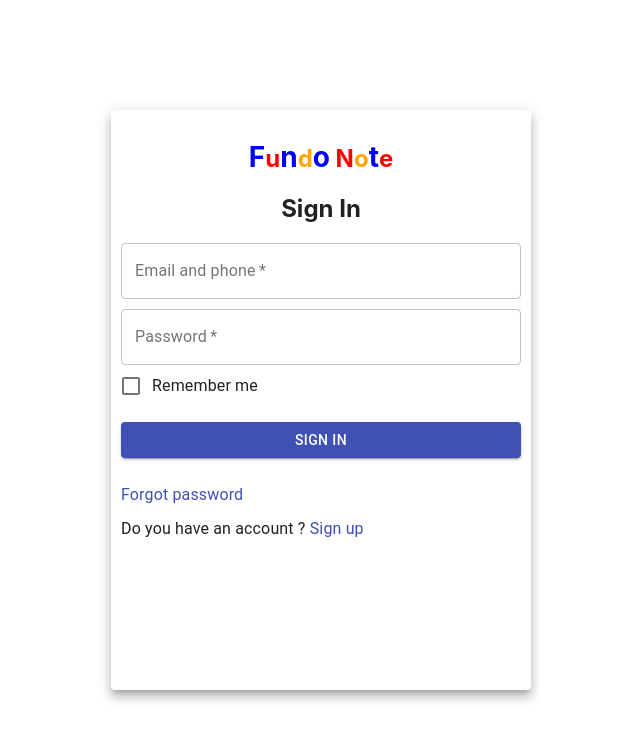
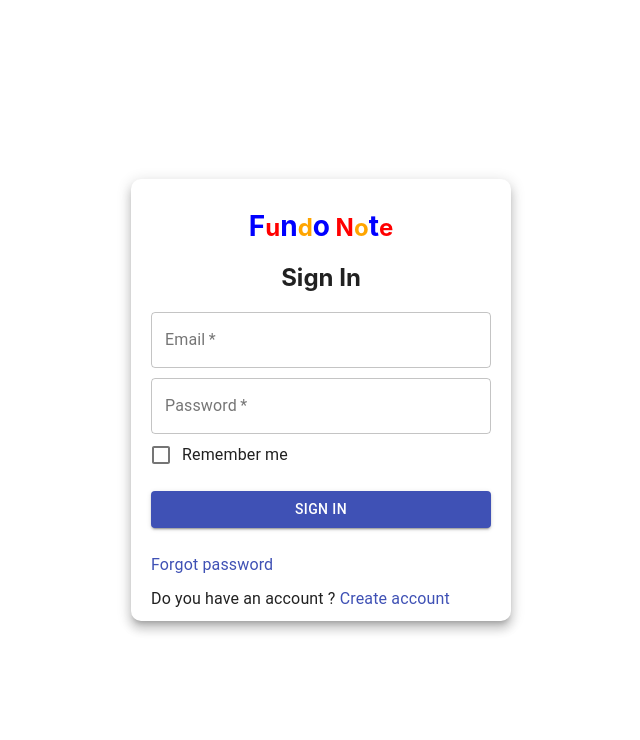
Before and after one commit to vivek0330/FundooNotesApp-REACT, a React (Create React App) app: page / in a window 1280 px wide. Shown: the top 740 px of the page, without its empty margins (319-959 px from the left). Built offline with nearby package versions, Linux system fonts and the light colour scheme.

Commit message:
Feat: Added scss in login page

```diff
--- a/package.json
+++ b/package.json
@@ -36,5 +36,8 @@
       "last 1 firefox version",
       "last 1 safari version"
     ]
+  },
+  "devDependencies": {
+    "node-sass": "^6.0.1"
   }
 }
--- a/src/App.css
+++ b/src/App.css
@@ -22,14 +22,6 @@
   font-size: calc(8px + 2vmin);
 }
 
-.display-center {
-  min-height: 100vh;
-  display: flex;
-  flex-direction: column;
-  align-items: center;
-  justify-content: center;
-}
-
 .App-link {
   color: #61dafb;
 }
--- a/src/App.js
+++ b/src/App.js
@@ -1,10 +1,10 @@
-import './App.css';
-import Login from './component/login';
+import "./App.css";
+import Login from "./pages/login/login";
 
 function App() {
   return (
-    <div className="display-center">
-        <Login />
+    <div>
+      <Login />
     </div>
   );
 }
--- a/src/component/login.js
+++ /dev/null
@@ -1,107 +0,0 @@
-// eslint-disable-next-line
-import {
-  Avatar,
-  Grid,
-  Paper,
-  TextField,
-  Button,
-  Typography,
-  Link,
-} from "@material-ui/core";
-import react from "react";
-import FormControlLabel from "@material-ui/core/FormControlLabel";
-import Checkbox from "@material-ui/core/Checkbox";
-import LockOutlinedIcon from "@material-ui/icons/LockOutlined";
-
-const Login = () => {
-  const paperStyle = {
-    padding: 10,
-    height: "70vh",
-    width: 400,
-    margin: "20px auto",
-  };
-  const avatarStyle = {
-    backgroundColor: "#1bbd7e",
-  };
-  const buttonStyle = {
-    margin: "15px 0px",
-  };
-  const typoStyle = {
-    margin: "10px 0px",
-  };
-  const tfStyle = {
-    margin: "10px 0px",
-  };
-  const txtStyle = {
-    color: "blue",
-    fontSize: 28,
-  };
-  const txtStyle2 = {
-    color: "red",
-  };
-  const txtStyle3 = {
-    color: "orange",
-  };
-  const gdStyle = {};
-  return (
-    <Grid style={gdStyle}>
-      <Paper elevation={8} style={paperStyle}>
-        <Grid align="center">
-          <h2>
-            <span style={txtStyle}>F</span>
-            <span style={txtStyle2}>u</span>
-            <span style={txtStyle}>n</span>
-            <span style={txtStyle3}>d</span>
-            <span style={txtStyle}>o</span>
-            <span style={txtStyle2}> N</span>
-            <span style={txtStyle3}>o</span>
-            <span style={txtStyle}>t</span>
-            <span style={txtStyle2}>e</span>
-          </h2>
-          <h2>Sign In</h2>
-        </Grid>
-        <Grid style={tfStyle}>
-          <TextField
-            label="Email and phone"
-            variant="outlined"
-            fullWidth
-            required
-          />
-        </Grid>
-        <TextField
-          label="Password"
-          variant="outlined"
-          type="password"
-          fullWidth
-          required
-        />
-
-        <FormControlLabel
-          control={<Checkbox name="checkedB" color="primary" />}
-          label="Remember me"
-        />
-        <Button
-          type="submit"
-          color="primary"
-          variant="contained"
-          style={buttonStyle}
-          fullWidth
-        >
-          Sign in
-        </Button>
-        <Typography style={typoStyle}>
-          <Link href="#">Forgot password</Link>
-        </Typography>
-        <Typography>
-          {" "}
-          Do you have an account ?
-          <Link href="#">
-            <span> Sign up </span>
-          </Link>
-        </Typography>
-      </Paper>
-    </Grid>
-  );
-};
-
-export default Login;
--- /dev/null
+++ b/src/pages/login/login.js
@@ -0,0 +1,72 @@
+// eslint-disable-next-line
+import {
+  Grid,
+  Paper,
+  TextField,
+  Button,
+  Typography,
+  Link,
+} from "@material-ui/core";
+import react from "react";
+import "./login.scss";
+import FormControlLabel from "@material-ui/core/FormControlLabel";
+import Checkbox from "@material-ui/core/Checkbox";
+
+const Login = () => {
+  return (
+    <Grid className="display-center">
+      <Paper elevation={8} className="paperStyle">
+        <Grid align="center">
+          <h2>
+            <span className="txtStyle">F</span>
+            <span className="txtStyle2">u</span>
+            <span className="txtStyle">n</span>
+            <span className="txtStyle3">d</span>
+            <span className="txtStyle">o</span>
+            <span className="txtStyle2"> N</span>
+            <span className="txtStyle3">o</span>
+            <span className="txtStyle">t</span>
+            <span className="txtStyle2">e</span>
+          </h2>
+          <h2>Sign In</h2>
+        </Grid>
+        <Grid className="tfStyle">
+          <TextField label="Email" variant="outlined" fullWidth required />
+        </Grid>
+        <TextField
+          label="Password"
+          variant="outlined"
+          type="password"
+          fullWidth
+          required
+        />
+
+        <FormControlLabel
+          control={<Checkbox name="checkedB" color="primary" />}
+          label="Remember me"
+        />
+        <Button
+          type="submit"
+          color="primary"
+          variant="contained"
+          className="buttonStyle"
+          fullWidth
+        >
+          Sign in
+        </Button>
+        <Typography className="typoStyle">
+          <Link href="#">Forgot password</Link>
+        </Typography>
+        <Typography>
+          {" "}
+          Do you have an account ?
+          <Link href="#">
+            <span> Create account </span>
+          </Link>
+        </Typography>
+      </Paper>
+    </Grid>
+  );
+};
+
+export default Login;
--- /dev/null
+++ b/src/pages/login/login.scss
@@ -0,0 +1,50 @@
+* {
+  box-sizing: border-box;
+}
+
+$blue: blue;
+$red: red;
+$orange: orange;
+$margin: 10px 0px;
+
+.display-center {
+  min-height: 100vh;
+  display: flex;
+  flex-direction: column;
+  align-items: center;
+  justify-content: center;
+}
+
+.paperStyle {
+  padding: 10px 20px;
+  margin: 20px auto;
+  border-radius: 10px !important;
+  width: auto;
+  max-width: 380px;
+  min-width: 100px;
+}
+
+.txtStyle {
+  color: $blue;
+  font-size: 28px;
+}
+
+.txtStyle2 {
+  color: $red;
+}
+
+.txtStyle3 {
+  color: $orange;
+}
+
+.tfStyle {
+  margin: $margin !important;
+}
+
+.typoStyle {
+  margin: $margin !important;
+}
+
+.buttonStyle {
+  margin: 15px 0px !important;
+}
```
Also changed, not shown: 1 other file (tests, documents, lock files or other folders).
